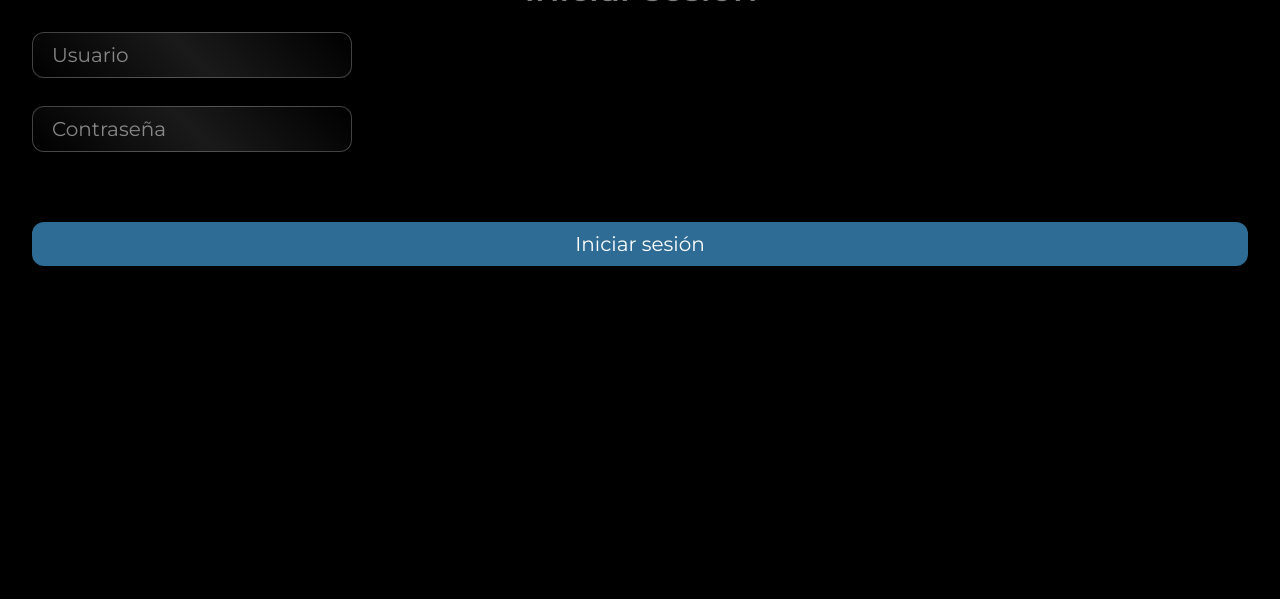
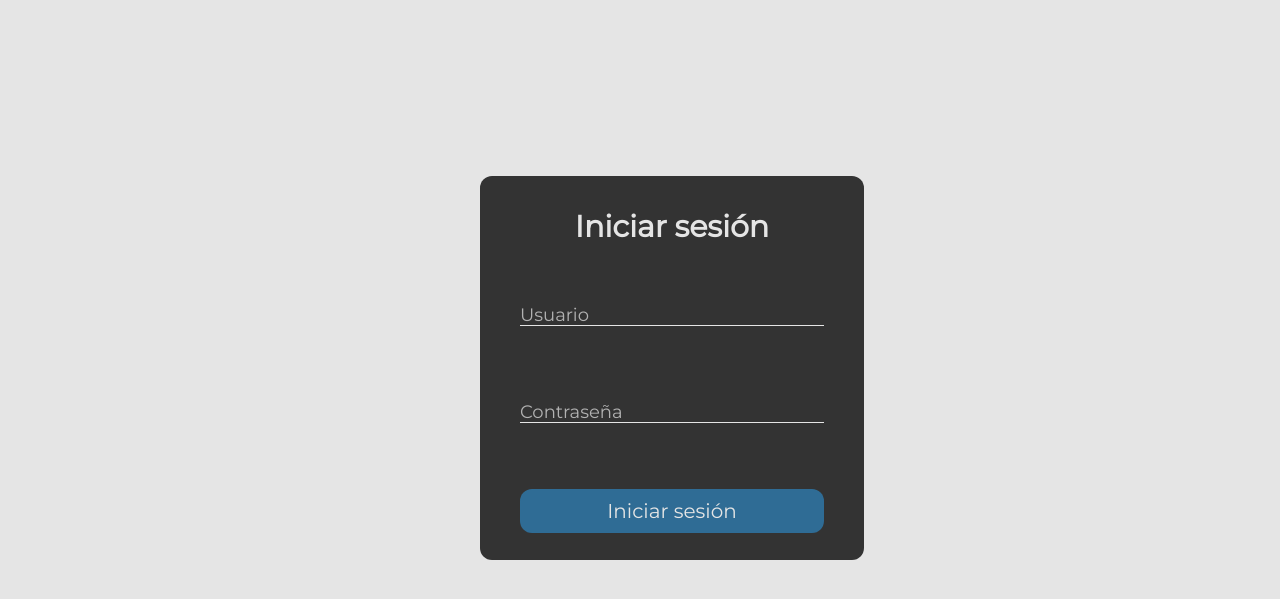
Before and after one commit to Dragonatte/logrofilm, a PHP site: page /phpmailer/admin/login/ in a window 1280 px wide. Shown: the top 599 px of the page. Run offline with PHP 8.4, Linux system fonts and the light colour scheme; style sheets or scripts are compiled from the project's sources.

Commit message:
first commit

```diff
--- a/public/CSS/global.css
+++ b/public/CSS/global.css
@@ -163,7 +163,7 @@ a:hover::after
     transform: translateY(calc(-133% - 40px)) translateX(0px);
 }
 
-form>header
+form>.header
 {
 	@apply absolute -top-16 left-0 w-full h-16 text-center text-4xl text-white/50;
 }
@@ -648,3 +648,73 @@ footer .acceso a
 {
 	@apply text-start my-3 ml-9 mr-72 w-fit text-xl cursor-pointer;
 }
+
+.admin-body
+{
+	@apply bg-gray-200;
+}
+
+#admin-login-form
+{
+	@apply absolute
+		top-1/2 left-1/2
+		-translate-y-2/3 -translate-x-1/2
+		flex flex-col
+		items-center justify-center
+		bg-gray-900
+		rounded-xl
+		p-10
+		w-96
+		h-96;
+}
+
+#admin-login-form input
+{
+	@apply w-full h-8 border-b border-b-gray-200 bg-transparent text-gray-200 text-xl my-3 mt-8;
+}
+
+#admin-login-form input:focus
+{
+	@apply outline-none;
+}
+
+#admin-login-form .admin-header
+{
+	@apply text-3xl font-bold mb-6;
+}
+
+.admin-header h1
+{
+	@apply text-center text-gray-200;
+}
+
+#admin-login-form .admin-label {
+    @apply text-gray-400 text-lg w-full cursor-text;
+    transform: translateY(-133%);
+    transition: all 0.15s ease;
+}
+
+#admin-login-form input.written + .admin-label {
+		@apply text-gray-200;
+    transform: translateY(calc(-133% - 40px));
+}
+
+#admin-login-form input:focus + .admin-label {
+		@apply text-gray-200;
+    transform: translateY(calc(-133% - 40px));
+}
+
+#admin-login-form .admin-footer
+{
+	@apply flex items-center justify-center w-full h-16;
+}
+
+#admin-login-form .admin-login-button
+{
+	@apply bg-default-500 w-full text-gray-200 text-xl py-2 px-4 rounded-xl mt-8;
+}
+
+.admin-input-error
+{
+	@apply text-secondary-500 border-b-secondary-500 ;
+}
--- /dev/null
+++ b/public/JS/admin/script.js
@@ -0,0 +1,28 @@
+window.onload = () => {
+	const userInput = document.getElementById('user');
+	const passInput = document.getElementById('pass');
+
+	userInput.addEventListener('blur', () => {
+		if (userInput.value.length > 0) {
+			userInput.classList.add('written');
+		} else {
+			userInput.classList.remove('written');
+		}
+	});
+
+	passInput.addEventListener('blur', () => {
+		if (passInput.value.length > 0) {
+			passInput.classList.add('written');
+		} else {
+			passInput.classList.remove('written');
+		}
+	});
+
+	userInput.addEventListener('focus', () => {
+		userInput.classList.remove('admin-input-error');
+	});
+
+	passInput.addEventListener('focus', () => {
+		passInput.classList.remove('admin-input-error');
+	});
+}
--- a/web/admin/login/index.php
+++ b/web/admin/login/index.php
@@ -6,21 +6,32 @@
   <link rel="stylesheet" href="../../../public/CSS/style.css">
   <title>Sign</title>
 </head>
-<body>
-    <form action="login" method="post" class="wrapper" id="admin-login-form">
-	  <header>
+<body class="admin-body">
+    <form action="" method="post" class="wrapper" id="admin-login-form">
+	  <header class="admin-header">
         <h1 class="log-head">Iniciar sesión</h1>
 	  </header>
 
-      <input id="user" name="user" type="text" class="input">
-      <label for="user" class="anim-label">Usuario</label>
+    <input id="user" name="user" type="text" class="admin-input">
+		<label for="user" class="admin-label">Usuario</label>
 
-      <input id="pass" name="pass" type="password" class="input">
-      <label for="pass" class="anim-label">Contrase&ntilde;a</label>
+    <input id="pass" name="pass" type="password" class="admin-input">
+	  <label for="pass" class="admin-label">Contrase&ntilde;a</label>
 
-	  <div class="footer">
-        <button class="button">Iniciar sesión</button>
+	  <div class="admin-footer">
+        <button class="admin-login-button">Iniciar sesión</button>
 	  </div>
     </form>
+	<script src="../../../public/JS/admin/script.js"></script>
 </body>
 </html>
+
+<?php
+
+if (isset($user) && isset($pass)) {
+	$user = $_POST['user'];
+	$pass = $_POST['pass'];
+	if ($user == 'admin' && $pass == 'admin') {
+      header('Location: ../../admin/index.php');
+  }
+}
--- a/web/login/index.php
+++ b/web/login/index.php
@@ -9,7 +9,7 @@
 <body>
 	<div class="card">
     <form action="login" method="post" class="wrapper" id="loginForm">
-	    <header>
+	    <header class="header">
         <h1 class="log-head">Iniciar sesión</h1>
 	    </header>
 
@@ -26,7 +26,7 @@
     </form>
 
     <form action="signin" method="post" class="wrapper" id="registerForm">
-	    <header>
+	    <header class="header">
 	      <h1 class="log-head">Registrarse</h1>
 		  </header>
 
```
